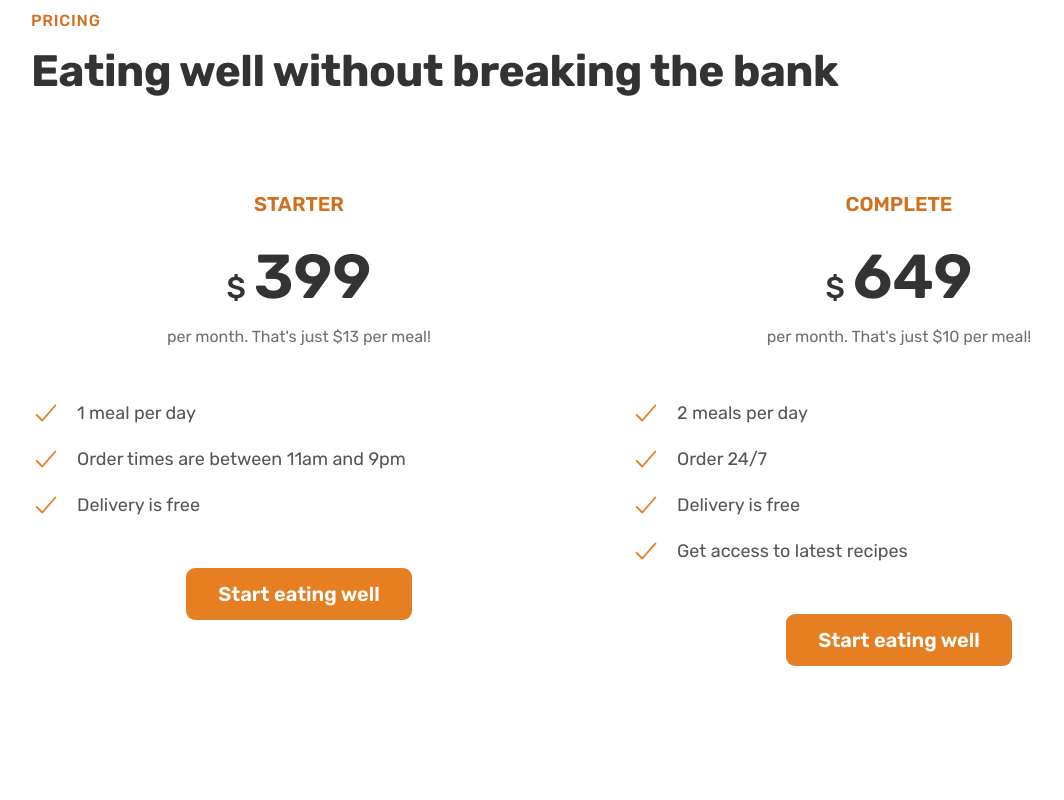
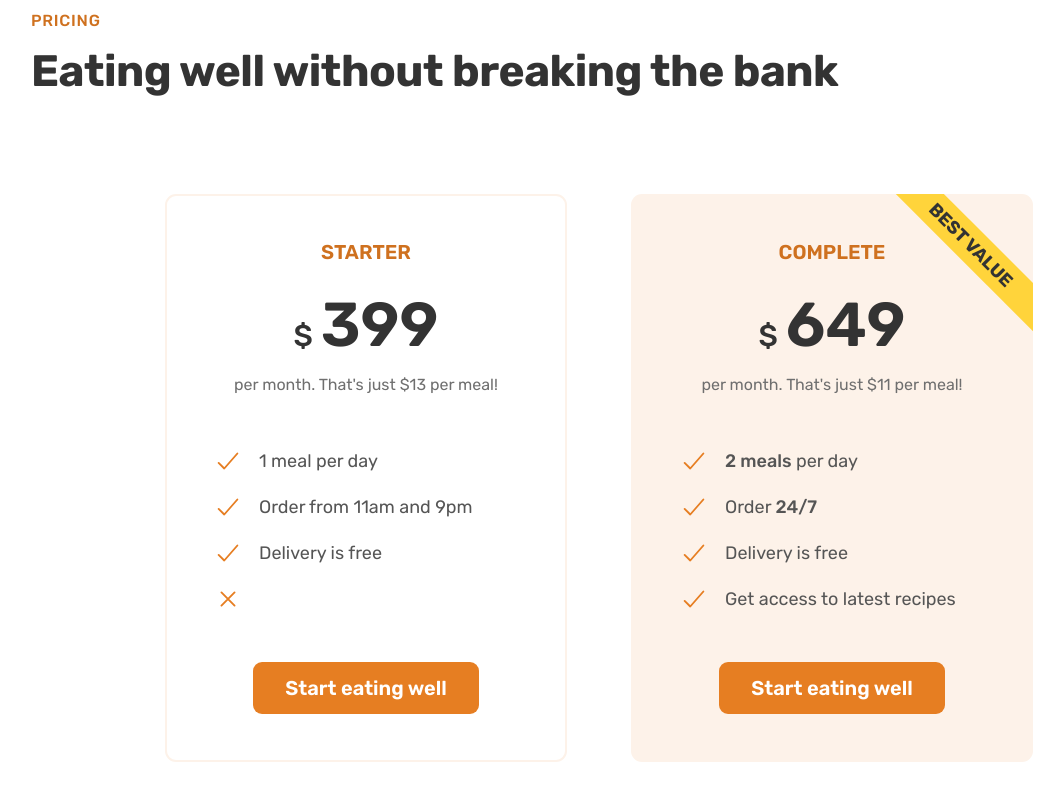
Before and after one commit to hicham-hachem/omnifood, a plain HTML site: page index.html in a window 1280 px wide. Shown: the part 4536-5336 px from the top of the page, without its empty margins (41-1105 px from the left). Before the commit the page ends 5298 px from the top, so only its background shows below. Drawn offline with nearby package versions, Linux system fonts and the light colour scheme; files whose address does not match are found by name.

Commit message:
Create pricing section part 2

```diff
--- a/css/general.css
+++ b/css/general.css
@@ -93,6 +93,15 @@ strong {
     display: grid;
     column-gap: 6.4rem;
     row-gap: 9.6rem;
+    /* margin-bottom: 9.6rem; */
+}
+
+/* .grid:last-child {
+    margin-bottom: 0;
+} */
+
+.grid:not(:last-child) {
+    margin-bottom: 9.6rem;
 }
 
 .grid--2-cols {
--- a/css/styles.css
+++ b/css/styles.css
@@ -361,6 +361,38 @@
     padding: 9.6rem 0;
 }
 
+.pricing-plan {
+    border-radius: 11px;
+    width: 75%;
+}
+
+.pricing-plan--starter {
+    justify-self: end;
+    border: 2px solid #fdf2e9;
+    padding: 4.6rem;
+}
+
+.pricing-plan--complete {
+    background-color: #fdf2e9;
+    padding: 4.8rem;
+    position: relative;
+    overflow: hidden;
+}
+
+.pricing-plan--complete::after {
+    content: "Best value";
+    position: absolute;
+    top: 6%;
+    right: -18%;
+    text-transform: uppercase;
+    font-size: 1.8rem;
+    font-weight: 700;
+    color: #333;
+    background-color: #ffd43b;
+    padding: 0.8rem 8rem;
+    transform: rotate(45deg);
+}
+
 .plan-header {
     text-align: center;
     margin-bottom: 4.8rem;
--- a/index.html
+++ b/index.html
@@ -333,7 +333,7 @@
                     <h2 class="heading-secondary">Eating well without breaking the bank</h2>
                 </div>
                 <div class="container grid grid--2-cols">
-                    <div class="pricing-plan">
+                    <div class="pricing-plan pricing-plan--starter">
                         <header class="plan-header">
                             <p class="plan-name">Starter</p>
                             <p class="plan-price"><span>$</span>399</p>
@@ -346,31 +346,34 @@
                             </li>
                             <li class="list-item">
                                 <ion-icon class="list-icon" name="checkmark-outline"></ion-icon>
-                                <span>Order times are between 11am and 9pm</span>
+                                <span>Order from 11am and 9pm</span>
                             </li>
                             <li class="list-item">
                                 <ion-icon class="list-icon" name="checkmark-outline"></ion-icon>
                                 <span>Delivery is free</span>
+                            </li>
+                            <li class="list-item">
+                                <ion-icon class="list-icon" name="close-outline"></ion-icon>
                             </li>
                         </ul>
                         <div class="plan-sign-up">
                             <a href="#" class="btn btn--full">Start eating well</a>
                         </div>
                     </div>
-                    <div class="pricing-plan">
+                    <div class="pricing-plan pricing-plan--complete">
                         <header class="plan-header">
                             <p class="plan-name">Complete</p>
                             <p class="plan-price"><span>$</span>649</p>
-                            <p class="plan-text">per month. That's just $10 per meal!</p>
+                            <p class="plan-text">per month. That's just $11 per meal!</p>
                         </header>
                         <ul class="list">
                             <li class="list-item">
                                 <ion-icon class="list-icon" name="checkmark-outline"></ion-icon>
-                                <span>2 meals per day</span>
+                                <span><strong>2 meals</strong> per day</span>
                             </li>
                             <li class="list-item">
                                 <ion-icon class="list-icon" name="checkmark-outline"></ion-icon>
-                                <span>Order 24/7</span>
+                                <span>Order <strong>24/7</strong></span>
                             </li>
                             <li class="list-item">
                                 <ion-icon class="list-icon" name="checkmark-outline"></ion-icon>
@@ -386,6 +389,11 @@
                         </div>
                     </div>
                 </div>
+                <div class="container grid grid--4-cols">
+                    <div class="feature">
+
+                    </div>
+                </div>
             </section>
         <!-- End pricing section -->
     </main>
```
